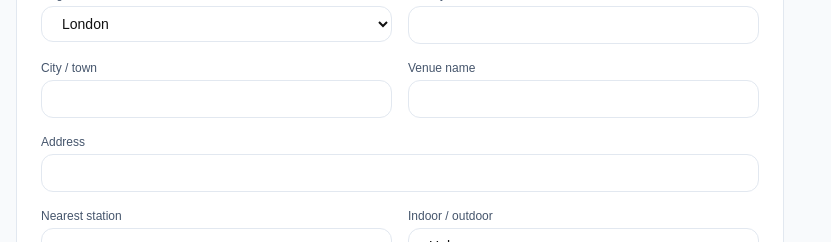
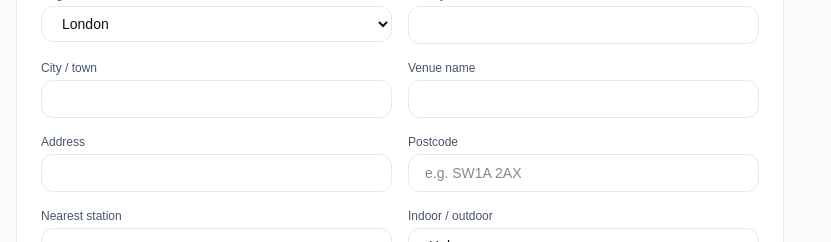
Before and after one commit to chiuwong/uk-photo-events, a Next.js app: page /admin/events/new in a window 1280 px wide. Shown: the part 1160-1402 px from the top of the page, without its empty margins (0-831 px from the left). Built offline with nearby package versions, Linux system fonts and the light colour scheme.

Commit message:
Add postcode field to admin event edit form
Co-Authored-By: Claude Sonnet 4.6 <noreply@anthropic.com>

```diff
--- a/app/admin/events/EventForm.tsx
+++ b/app/admin/events/EventForm.tsx
@@ -38,6 +38,7 @@ export default function EventForm({ event }: Props) {
     city: event?.city ?? "",
     venueName: event?.venueName ?? "",
     address: event?.address ?? "",
+    postcode: event?.postcode ?? "",
     description: event?.description ?? "",
     startDate: event?.startDate ? new Date(event.startDate).toISOString().slice(0, 10) : "",
     endDate: event?.endDate ? new Date(event.endDate).toISOString().slice(0, 10) : "",
@@ -100,6 +101,7 @@ export default function EventForm({ event }: Props) {
       city: form.city || null,
       venueName: form.venueName || null,
       address: form.address || null,
+      postcode: form.postcode || null,
       description: form.description || null,
       organizerName: form.organizerName || null,
       nearestStation: form.nearestStation || null,
@@ -256,9 +258,15 @@ export default function EventForm({ event }: Props) {
             <input className={input} value={form.venueName} onChange={(e) => setF("venueName", e.target.value)} />
           </div>
         </div>
-        <div>
-          <label className={label}>Address</label>
-          <input className={input} value={form.address} onChange={(e) => setF("address", e.target.value)} />
+        <div className="grid grid-cols-2 gap-4">
+          <div>
+            <label className={label}>Address</label>
+            <input className={input} value={form.address} onChange={(e) => setF("address", e.target.value)} />
+          </div>
+          <div>
+            <label className={label}>Postcode</label>
+            <input className={input} value={form.postcode} onChange={(e) => setF("postcode", e.target.value)} placeholder="e.g. SW1A 2AX" />
+          </div>
         </div>
         <div className="grid grid-cols-2 gap-4">
           <div>
```
